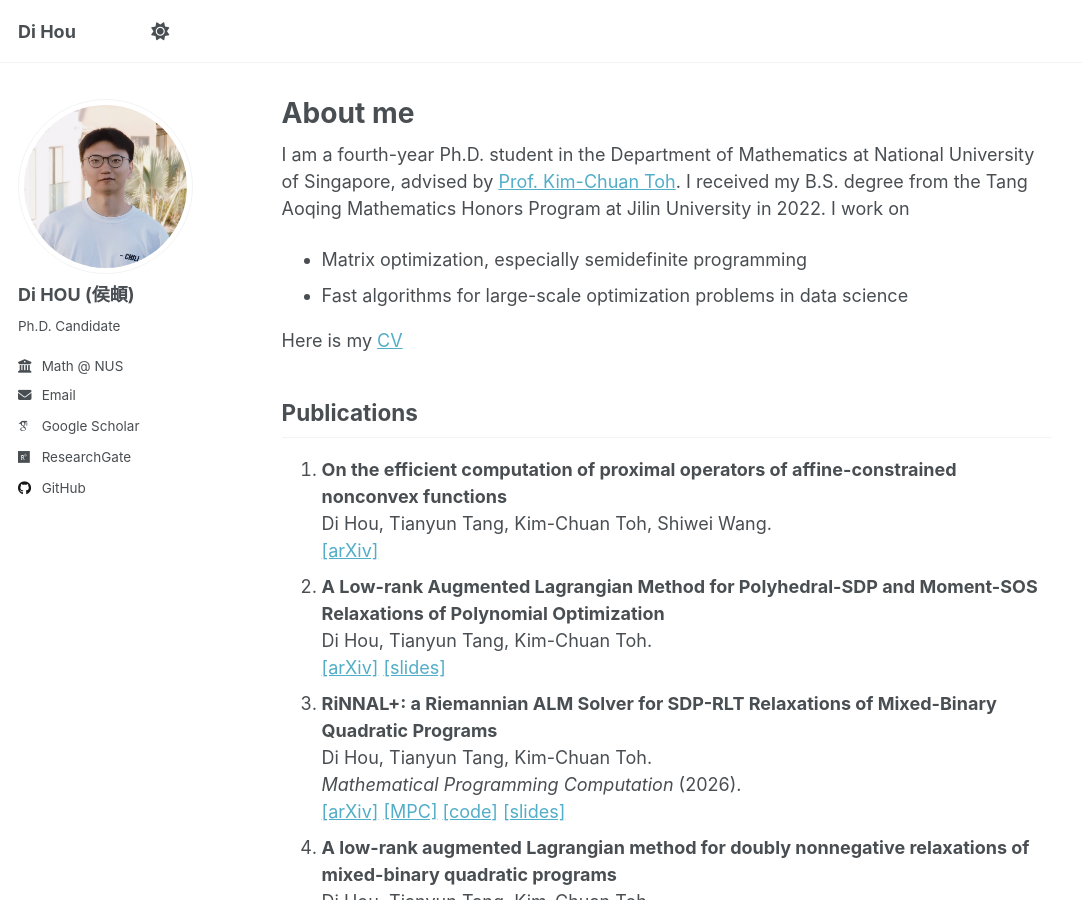
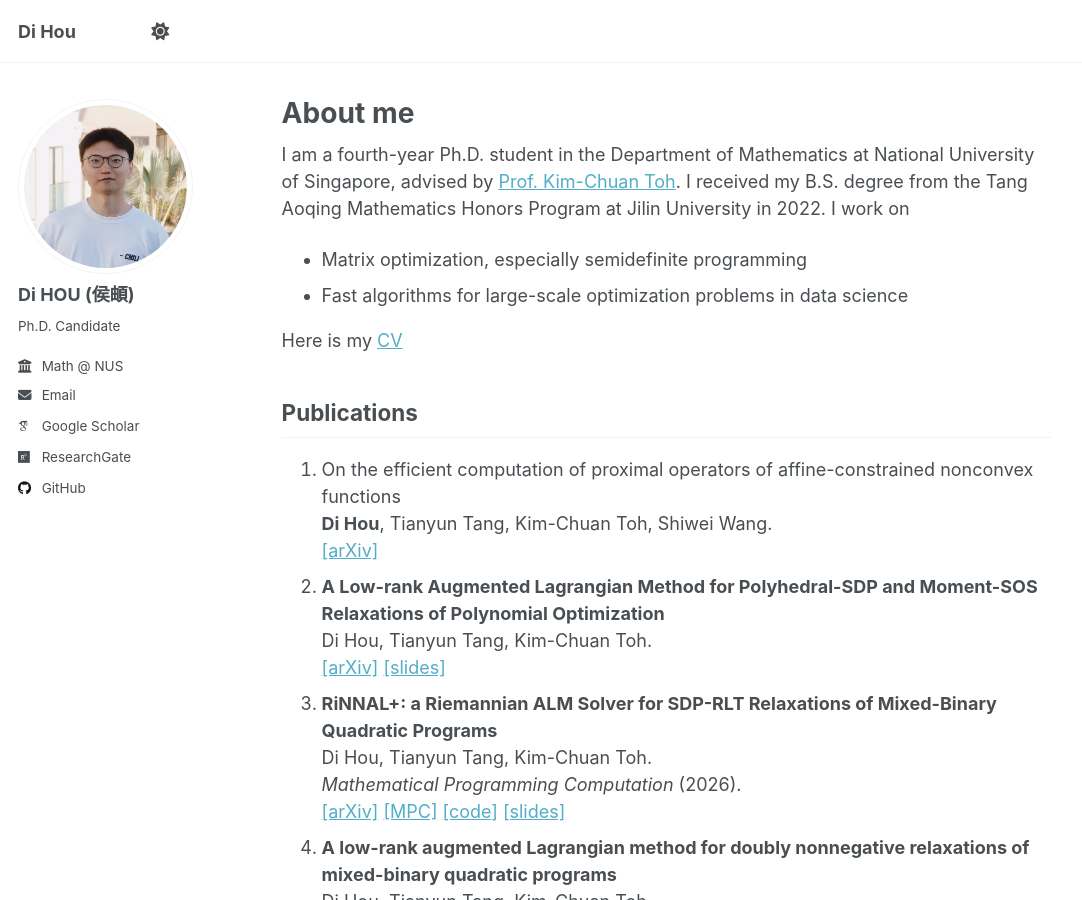
Before and after one commit to HouDiOpt/HouDiOpt.github.io, a Jekyll site: the page built from _pages/about.md, in a window 1280 px wide and 900 px high. Shown: the whole window, without its empty margins (0-1082 px from the left). Built offline with Jekyll 4.4.1, drawn with Linux system fonts in a browser that asks for light colours; some web fonts are replaced; a script that is not in the unit is left out.

```diff
--- a/_pages/about.md
+++ b/_pages/about.md
@@ -25,8 +25,8 @@ My research focuses on developing efficient, robust, and scalable algorithms for
 
 Publications
 ------
-1. **On the efficient computation of proximal operators of affine-constrained nonconvex functions**
-<br>Di Hou, Tianyun Tang, Kim-Chuan Toh, Shiwei Wang.
+1. On the efficient computation of proximal operators of affine-constrained nonconvex functions
+<br>**Di Hou**, Tianyun Tang, Kim-Chuan Toh, Shiwei Wang.
 <br>[[arXiv]](https://arxiv.org/abs/2602.23626)
 1. **A Low-rank Augmented Lagrangian Method for Polyhedral-SDP and Moment-SOS Relaxations of Polynomial Optimization**
 <br>Di Hou, Tianyun Tang, Kim-Chuan Toh.
```
